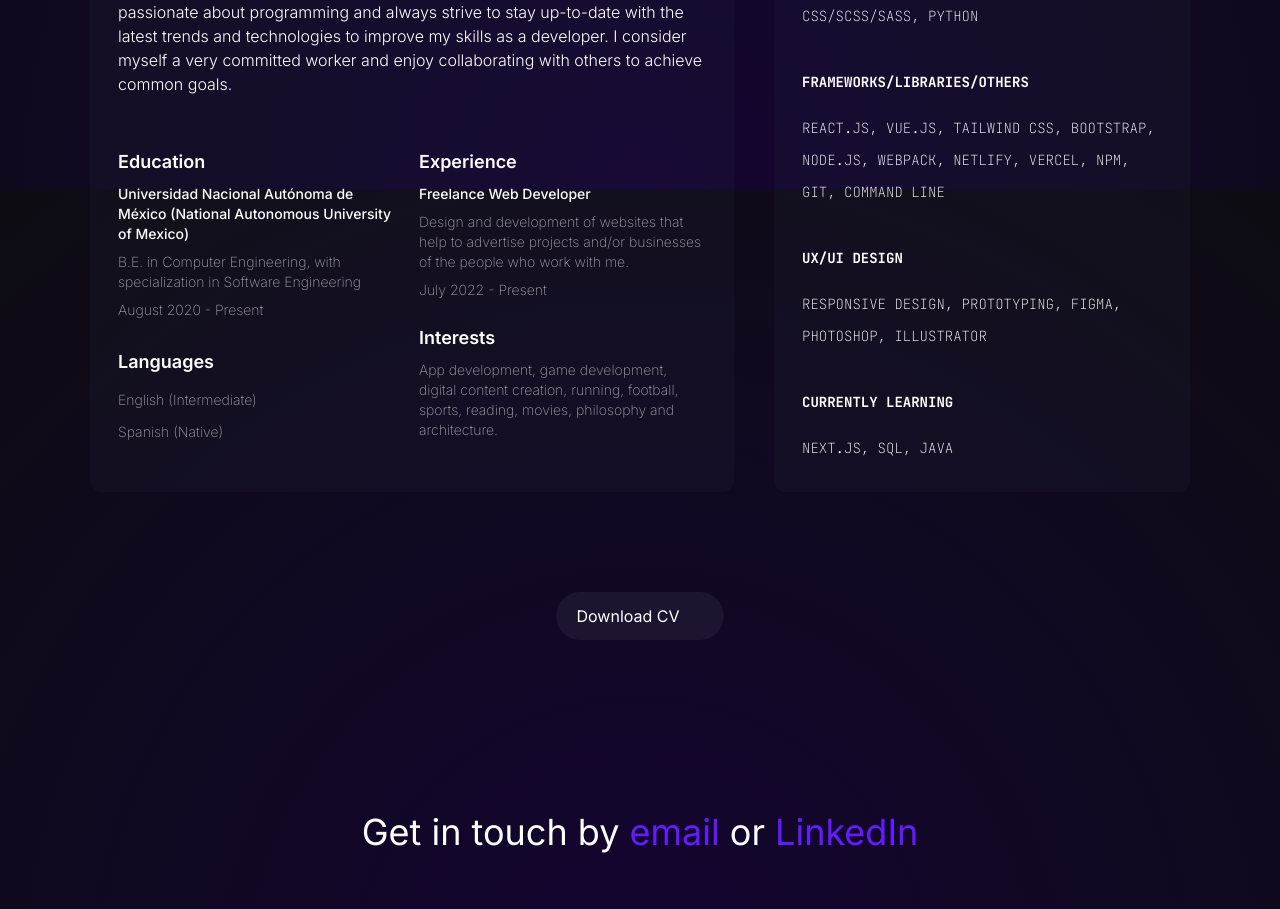
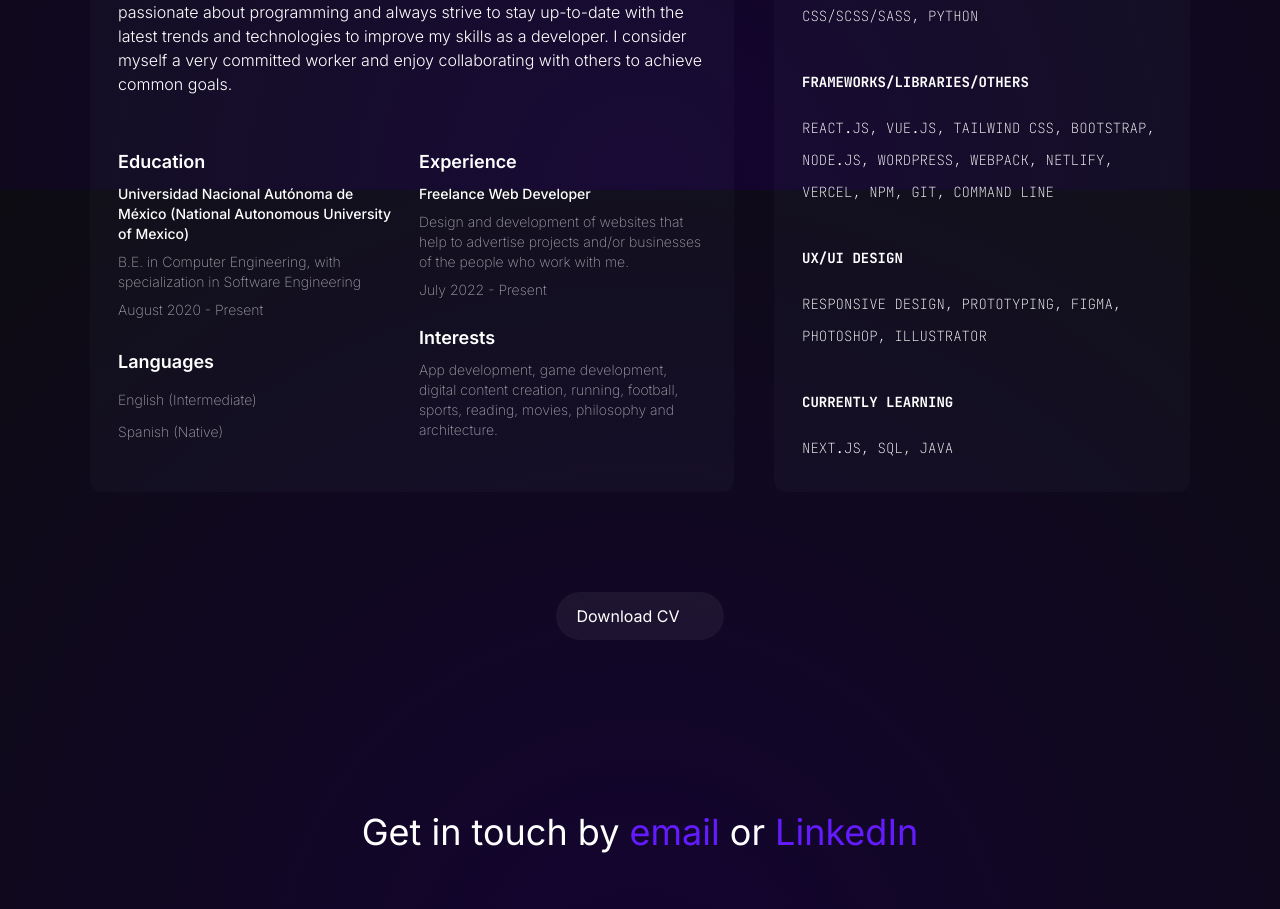
Before and after one commit to hectorolivares/V1, a React (Vite) app: page / in a window 1280 px wide. Shown: the part 3010-3919 px from the top of the page. Built offline with nearby package versions, Linux system fonts and the light colour scheme; some icons are missing.

Commit message:
skills update

```diff
--- a/src/home.tsx
+++ b/src/home.tsx
@@ -198,7 +198,7 @@ export const Home = () => {
                 Frameworks/Libraries/Others
               </h5>
               <p className="font-thin leading-8">
-                React.js, Vue.js, Tailwind CSS, Bootstrap, Node.js, Webpack,
+                React.js, Vue.js, Tailwind CSS, Bootstrap, Node.js, WordPress, Webpack,
                 Netlify, Vercel, NPM, Git, Command line
               </p>
             </div>
```
